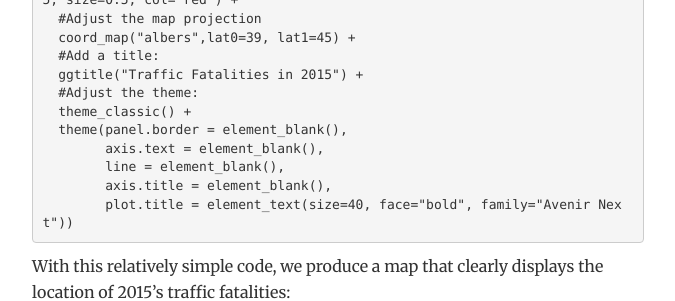
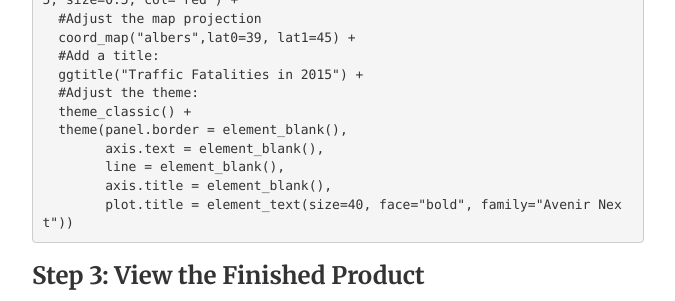
Before and after one commit to LucasPuente/lucaspuente.github.io, a Jekyll site: the page built from _posts/2016-09-01-Mapping_Traffic_Fatalities.md, in a window 1280 px wide and 900 px high, scrolled down 1499 px, cut to the strip 0-301 px from the top of the window. Shown: the whole strip, without its empty margins (302-977 px from the left). Built offline with Jekyll 4.4.1, drawn with Linux system fonts in a browser that asks for light colours; comment, search, counter and statistics services are not loaded.

Commit message:
Update 2016-09-01-Mapping_Traffic_Fatalities.md

````diff
--- a/_posts/2016-09-01-Mapping_Traffic_Fatalities.md
+++ b/_posts/2016-09-01-Mapping_Traffic_Fatalities.md
@@ -65,6 +65,7 @@ map<-ggplot() +
         axis.title = element_blank(),
         plot.title = element_text(size=40, face="bold", family="Avenir Next"))
 ```
+### Step 3: View the Finished Product
 
 With this relatively simple code, we produce a map that clearly displays the location of 2015's traffic fatalities: <img src="https://raw.githubusercontent.com/LucasPuente/lucaspuente.github.io/master/img/Traffic%20Fatalities%20in%202015.png" width="550px" height="500px" />
 
````
